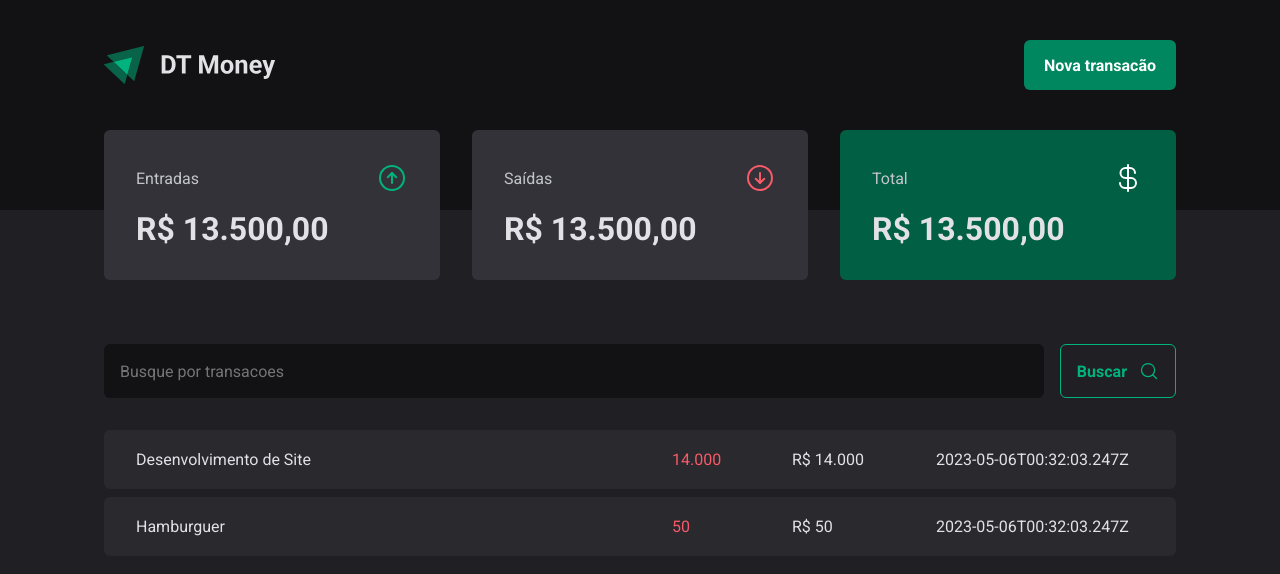
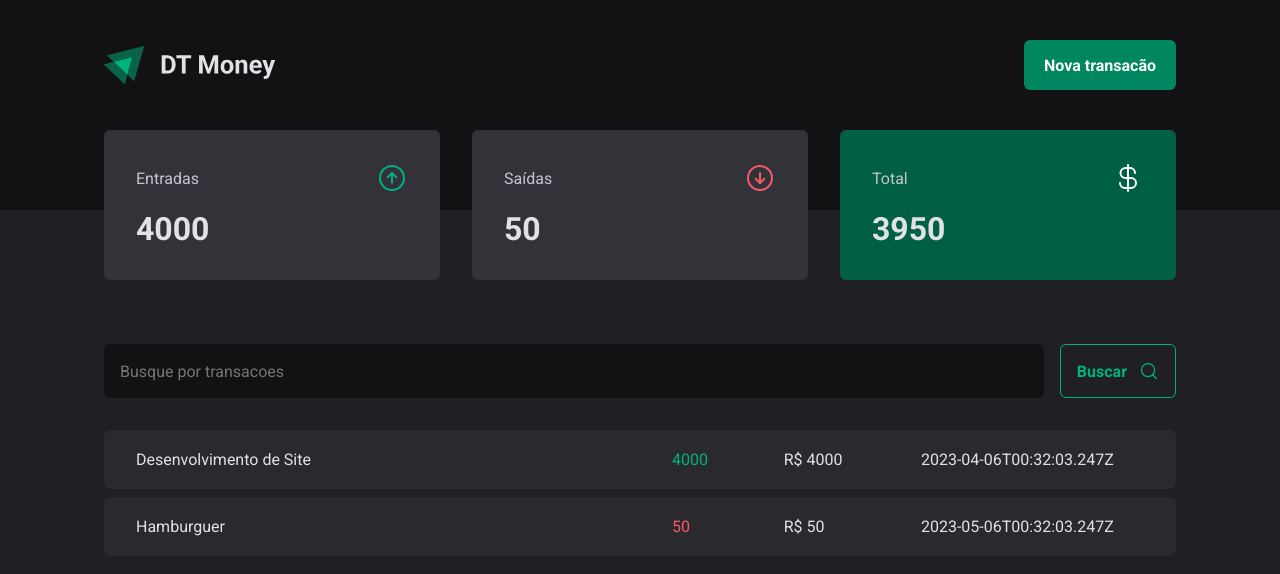
Before and after one commit to vinnycosta9898/ignite-dt-money, a React (Vite) app: page / in a window 1280 px wide. Shown: the top 574 px of the page. Built offline with nearby package versions, Linux system fonts and the light colour scheme; data requests are answered from the project's data file.

Commit message:
Criando a funcionalidade de Calcular Transacoes

```diff
--- a/server.json
+++ b/server.json
@@ -3,19 +3,19 @@
         {
             "id": "1",
             "description": "Desenvolvimento de Site",
-            "type": "Income",
+            "type": "income",
             "category": "Venda",
-            "price": "14.000",
-            "createdAt": "2023-05-06T00:32:03.247Z"
+            "price": 4000,
+            "createdAt": "2023-04-06T00:32:03.247Z"
 
         },
 
         {
             "id": "2",
             "description": "Hamburguer",
-            "type": "Outcome",
+            "type": "outcome",
             "category": "Alimentação",
-            "price": "50",
+            "price": 50,
             "createdAt": "2023-05-06T00:32:03.247Z"
 
         }
--- a/src/components/Summary/index.tsx
+++ b/src/components/Summary/index.tsx
@@ -4,7 +4,26 @@
 import { TransActionsContext } from "../../context/TransActionsContext";
 
 export function Summary(){
-    const { transactions } = useContext(TransActionsContext)
+    const { transactions } = useContext(TransActionsContext);
+
+    const summary = transactions.reduce(
+        (acc, transaction) => {
+            if(transaction.type === "income"){
+                acc.income += transaction.price;
+                acc.total += transaction.price
+            }else{
+                acc.outcome += transaction.price;
+                acc.total -= transaction.price
+            }
+            return acc;
+        },
+        {
+            income: 0,
+            outcome: 0,
+            total: 0
+        }
+    )
+
     return(
         <SummaryContainer>
             <SummaryCard>
@@ -12,7 +31,7 @@
                     <span>Entradas</span>
                     <ArrowCircleUp size={32} color="#00b37e"/>
                 </header>
-                <strong>R$ 13.500,00</strong>
+                <strong>{summary.income}</strong>
             </SummaryCard>
 
             <SummaryCard>
@@ -20,7 +39,7 @@
                     <span>Saídas</span>
                     <ArrowCircleDown size={32} color="#f75a68"/>
                 </header>
-                <strong>R$ 13.500,00</strong>
+                <strong>{summary.outcome}</strong>
             </SummaryCard>
 
             <SummaryCard variant="green">
@@ -28,7 +47,7 @@
                     <span>Total</span>
                     <CurrencyDollar size={32} color="#fff"/>
                 </header>
-                <strong>R$ 13.500,00</strong>
+                <strong>{summary.total}</strong>
             </SummaryCard>
         </SummaryContainer>
     )
```
